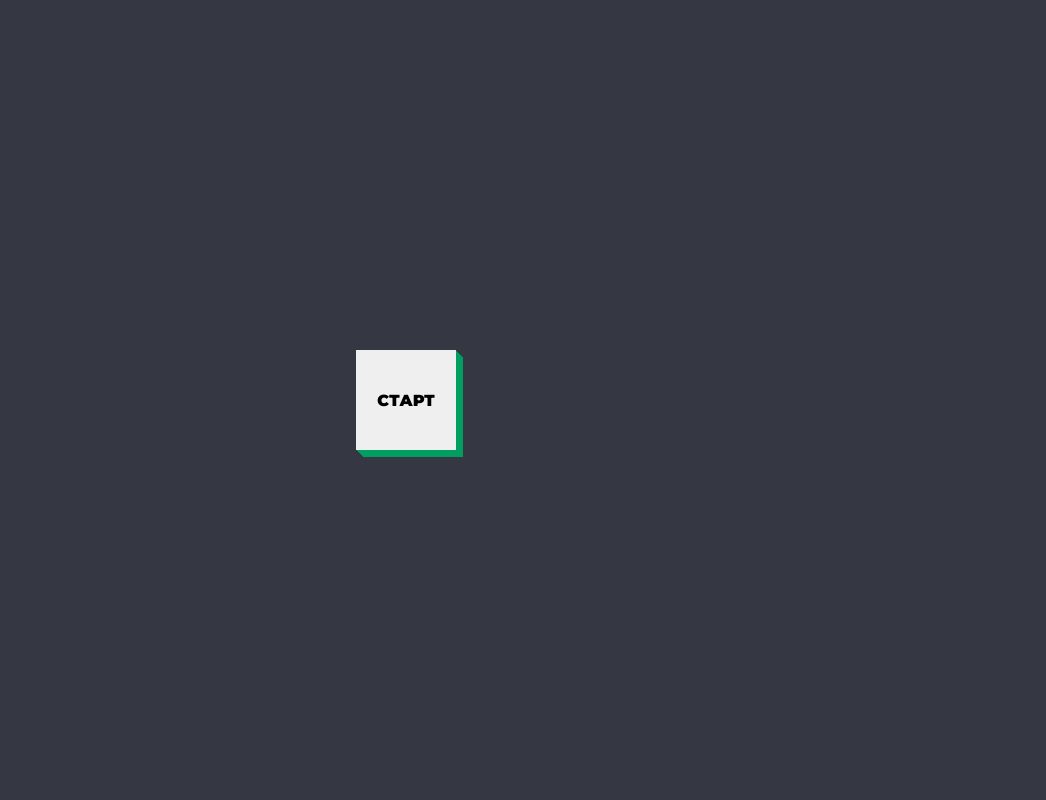
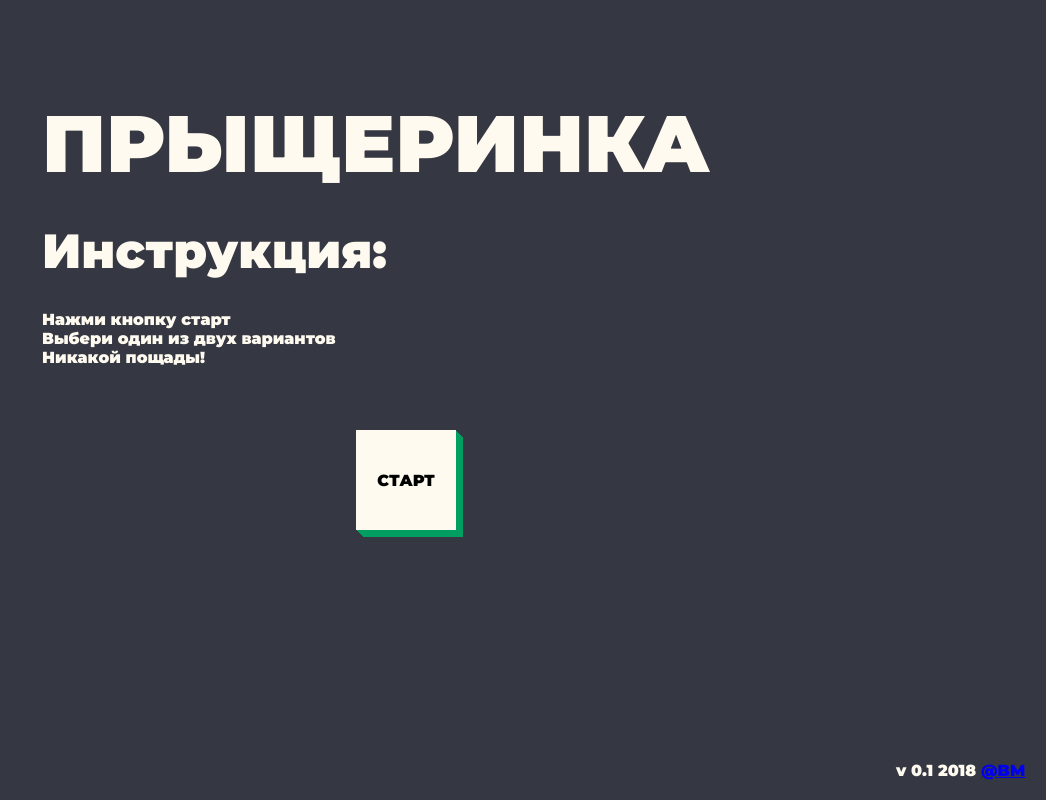
Before and after one commit to biemsday/AcneCount, a plain HTML site: page index.html in a window 1280 px wide. Shown: the whole page, without its empty margins (234-1280 px from the left). Drawn offline with nearby package versions, Linux system fonts and the light colour scheme.

Commit message:
ver. 0.1

```diff
--- a/index.html
+++ b/index.html
@@ -8,7 +8,15 @@
     <link href="https://fonts.googleapis.com/css?family=Montserrat:900&amp;subset=cyrillic,cyrillic-ext,latin-ext" rel="stylesheet">
 </head>
 <body>
+    <h1>ПРЫЩЕРИНКА</h1>
+    <h2>Инструкция:</h2>
+    <ul>
+        <li>Нажми кнопку старт</li>
+        <li>Выбери один из двух вариантов</li>
+        <li>Никакой пощады!</li>
+    </ul>
     <input id="button" type="button" value="СТАРТ">
+    <span>v 0.1 2018 <a href="https://github.com/biemsday">@BM</a></span>
 </body>
 <script src="js/general.js" async></script>
 </html>
--- a/style/style.css
+++ b/style/style.css
@@ -1,15 +1,45 @@
 html, body{
-    height: 100%;
     width: 100%;
     margin: 0;
     padding: 0;
     background: #353842;
     font-family: 'Montserrat', sans-serif;
 }
+h1,h2,ul{
+    padding: 10px;
+    margin: 10px;
+    position: relative;
+    top: 75px;
+    left: 20%;
+    color: floralwhite;
+    width: 500px;
+    max-height: 100px;
+}
+h1{
+    font-size: 5em;
+}
+h2{
+    font-size: 3em;
+}
+li{
+    list-style: none;
+}
+span{
+    position: absolute;
+    top: 100%;
+    left: 100%;
+    margin-left: -150px;
+    margin-top: -39px;
+    color: floralwhite;
+}
+a:visited{
+    color: floralwhite;
+}
+
 #button{
     height: 100px;
     width: 100px;
-    top: 50%;
+    top: 60%;
     left: 50%;
     margin-top: -50px;
     margin-left: -50px;
@@ -20,6 +50,7 @@ html, body{
     transition: all ease 0.2s;
     font-family: 'Montserrat', sans-serif;
     font-size: 1em;
+    background: floralwhite;
     box-shadow:
             1px 1px #009E60,
             2px 2px #009E60,
@@ -37,15 +68,6 @@ html, body{
     box-shadow: 0 0 0;
     -webkit-transform: translateX(0) scale(1);
     transform: translateX(0) scale(1);
-}
-span{
-    height: 100px;
-    width: 100px;
-    top: 50%;
-    left: 50%;
-    margin-top: -50px;
-    margin-left: -50px;
-    position: absolute;
 }
 
 .card{
@@ -82,13 +104,13 @@ p{
 
 @keyframes regroup_left {
     0%{
-        top: 50%;
+        top: 60%;
         left: 50%;
         margin-top: -50px;
         margin-left: -50px;
     }
     100%{
-        top: 50%;
+        top: 60%;
         left: 50%;
         margin-top: -50px;
         margin-left: -150px;
@@ -97,7 +119,7 @@ p{
 .left{
     height: 100px;
     width: 100px;
-    top: 50%;
+    top: 60%;
     left: 50%;
     margin-top: -50px;
     margin-left: -50px;
@@ -138,7 +160,7 @@ p{
 .l-revert{
     height: 100px;
     width: 100px;
-    top: 50%;
+    top: 60%;
     left: 50%;
     margin-top: -50px;
     margin-left: -150px;
@@ -156,13 +178,13 @@ p{
 
 @keyframes regroup_right {
     0%{
-        top: 50%;
+        top: 60%;
         left: 50%;
         margin-top: -50px;
         margin-left: -50px;
     }
     100%{
-        top: 50%;
+        top: 60%;
         left: 50%;
         margin-top: -50px;
         margin-left: 50px;
@@ -173,7 +195,7 @@ p{
     width: 100px;
     max-height: 150px;
     max-width: 150px;
-    top: 50%;
+    top: 60%;
     left: 50%;
     margin-top: -50px;
     margin-left: -50px;
@@ -215,7 +237,7 @@ p{
 .r-revert{
     height: 100px;
     width: 100px;
-    top: 50%;
+    top: 60%;
     left: 50%;
     margin-top: -50px;
     margin-left: 50px;
```
